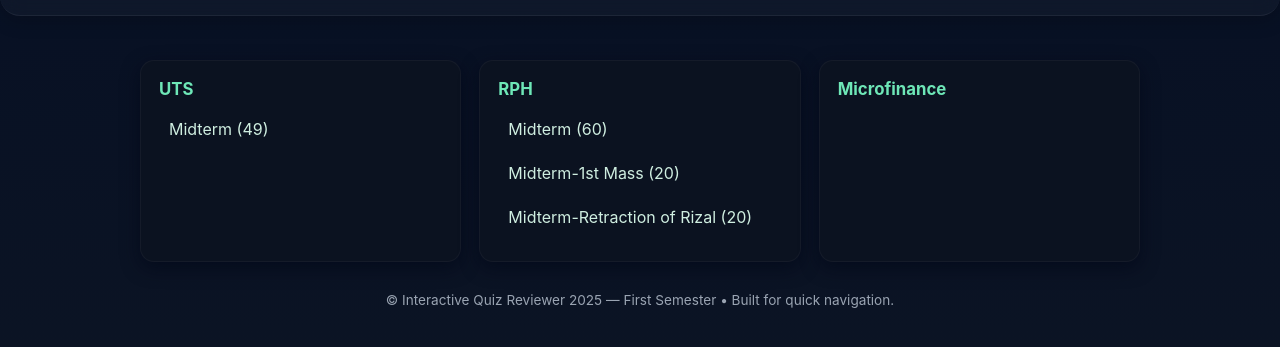
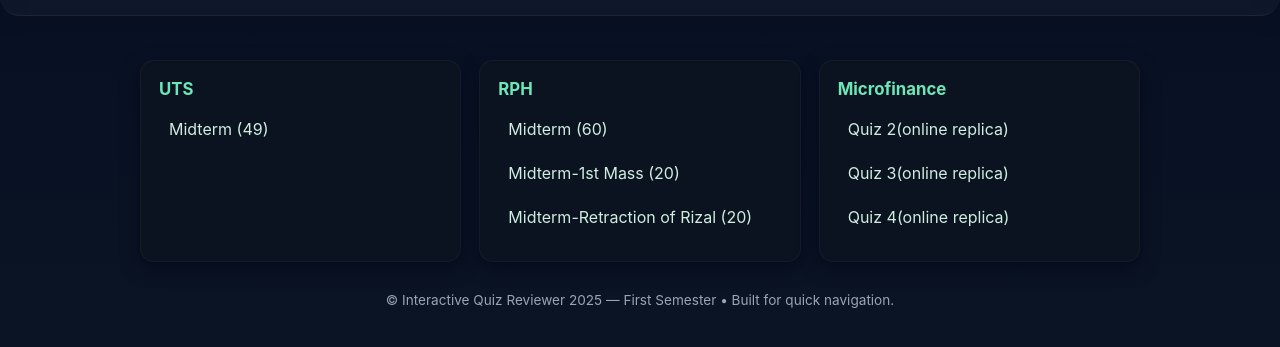
Before and after one commit to rendanielreyes/reviewerfirstsem2025, a plain HTML site: page index.html in a window 1280 px wide. Shown: the part 71-418 px from the top of the page. Drawn offline with Linux system fonts and the light colour scheme.

Commit message:
Update index.html

```diff
--- a/index.html
+++ b/index.html
@@ -150,8 +150,9 @@
         <h3>Microfinance</h3>
         <p></p>
         <ul class="links">
-          <li><a class="link" href="microfinance/module1.html" target="_blank"></a></li>
-          <li><a class="link" href="microfinance/module2.html" target="_blank"></a></li>
+          <li><a class="link" href="mfmidtermquiz2.html" target="_blank">Quiz 2(online replica)</a></li>
+          <li><a class="link" href="mfmidtermquiz3.html" target="_blank">Quiz 3(online replica)</a></li>
+          <li><a class="link" href="mfmidtermquiz4.html" target="_blank">Quiz 4(online replica)</a></li>
         </ul>
       </section>
 
```
